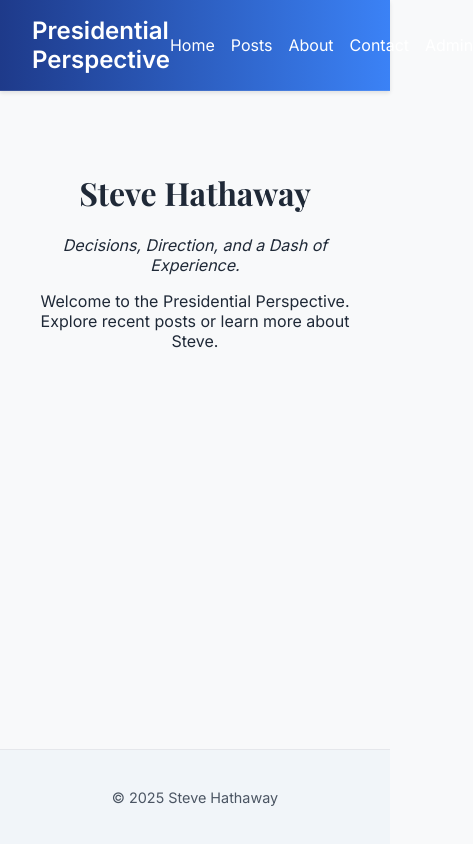
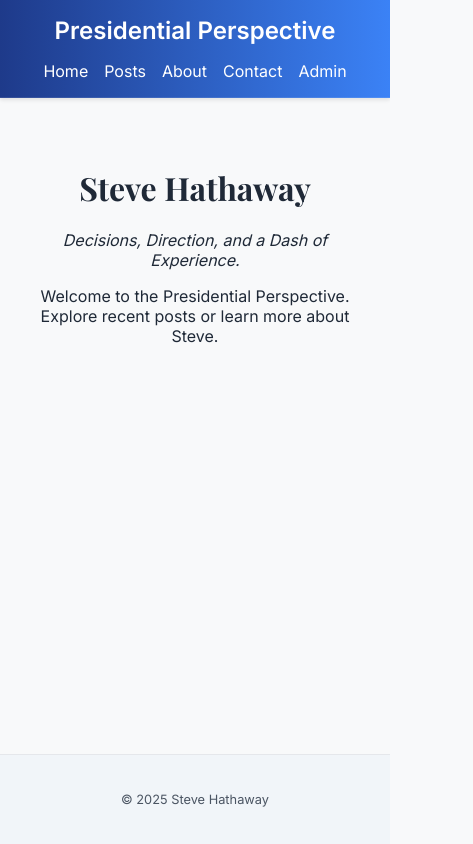
Before and after one commit to CalebHathaway/Dad-Blog, a Next.js app: page / in a window 390 px wide. Shown: the whole page, 473 px wide, since content can reach past the window. Built offline with nearby package versions, Linux system fonts and the light colour scheme.

Commit message:
mobile overlay

```diff
--- a/components/Footer.js
+++ b/components/Footer.js
@@ -1,6 +1,6 @@
 export default function Footer() {
   return (
-    <footer className="bg-gray-100 text-center py-4 mt-12 border-t text-sm text-gray-500">
+    <footer className="bg-gray-100 text-center py-4 mt-12 border-t text-sm text-gray-500 px-2">
       <p>© {new Date().getFullYear()} The Dad Blog. All rights reserved.</p>
     </footer>
   );
--- a/components/Header.js
+++ b/components/Header.js
@@ -1,6 +1,6 @@
 export default function Header() {
   return (
-    <header className="bg-blue-700 text-white p-6">
+    <header className="bg-blue-700 text-white p-6 text-center sm:text-left">
       <div className="max-w-4xl mx-auto">
         <h1 className="text-3xl font-bold">The Dad Blog</h1>
         <p className="text-sm mt-1">Sharing lessons, laughs, and leadership</p>
--- a/components/Layout.js
+++ b/components/Layout.js
@@ -8,6 +8,7 @@ export default function Layout({ title, children }) {
     <div className={styles.pageWrapper}>
       <Head>
         <title>{title ? `${title} - Presidential Perspective` : 'Presidential Perspective'}</title>
+        <meta name="viewport" content="width=device-width, initial-scale=1" />
         <meta name="description" content="Insights and direction from Steve Hathaway" />
         <link rel="icon" href="/favicon.ico" />
       </Head>
--- a/styles/Home.module.css
+++ b/styles/Home.module.css
@@ -23,6 +23,7 @@
   align-items: center;
   box-shadow: 0 2px 4px rgba(0,0,0,0.1);
   border-bottom: 1px solid rgba(255,255,255,0.1);
+  flex-wrap: wrap;
 }
 
 .logo {
@@ -34,6 +35,8 @@
   display: flex;
   align-items: center;
   gap: 1rem;
+  flex-wrap: wrap;
+  margin-top: 0.5rem;
 }
 
 .nav a {
@@ -126,13 +129,33 @@
   margin-top: 2rem;
   display: flex;
   gap: 1rem;
+  flex-wrap: wrap;
+  justify-content: center;
 }
 
-.reactions button {
-  font-size: 1.25rem;
-  background: #e5e7eb;
-  border: none;
-  padding: 0.4rem 0.8rem;
-  border-radius: 6px;
-  cursor: pointer;
+@media (max-width: 640px) {
+  .header {
+    flex-direction: column;
+    text-align: center;
+  }
+
+  .nav {
+    justify-content: center;
+  }
+
+  .logo {
+    margin-bottom: 0.5rem;
+  }
+
+  .postList {
+    grid-template-columns: 1fr;
+  }
+
+  .main {
+    padding: 1.25rem 1rem;
+  }
+
+  .footer {
+    font-size: 0.8rem;
+  }
 }
```
Also changed, not shown: pages/contact.js (+17 -2 lines).
